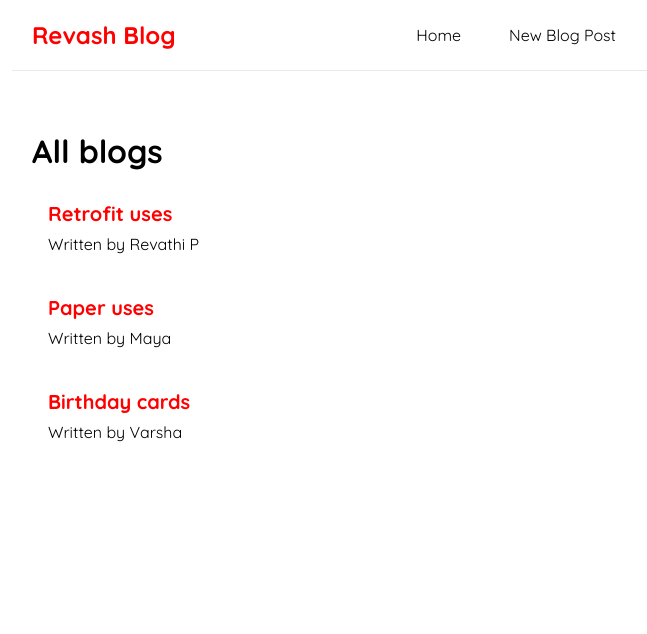
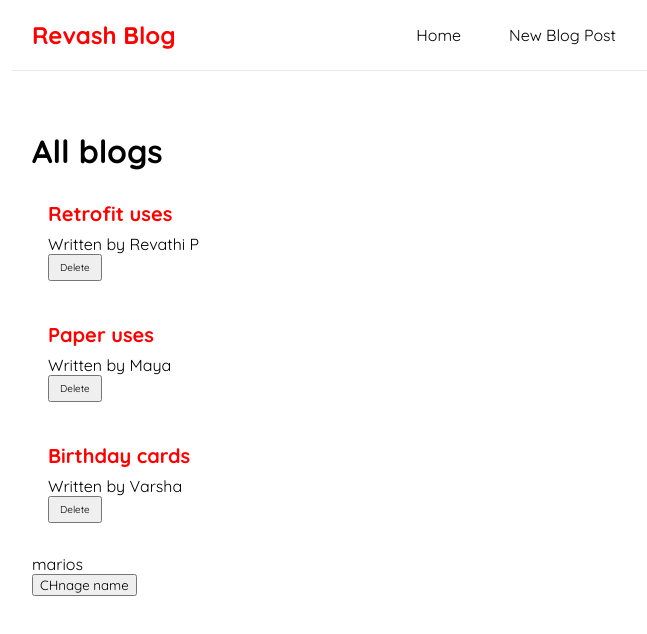
Before and after one commit to revathipriyan/react-blog-app, a React (Create React App) app: page / in a window 1280 px wide. Shown: the top 634 px of the page, without its empty margins (308-955 px from the left). Built offline with nearby package versions, Linux system fonts and the light colour scheme.

Commit message:
UseEffect added for blog and delete mechanism added for each blog

```diff
--- a/src/BlogList.js
+++ b/src/BlogList.js
@@ -1,6 +1,5 @@
-const BlogList = ({blogs, title}) => {
-    // const blogs = props.blogs
-    // const title = props.title
+const BlogList = ({blogs, title,handleDeleteItem}) => {
+
     return (
         <div className="blog-list">
             <h1>{title}</h1>
@@ -8,7 +7,9 @@
             <div className="blog-preview" key={blog.id}>
                 <h2>{blog.title}</h2>
                 <p>Written by {blog.author}</p>
+                <button className="btn-delete" onClick={() => handleDeleteItem(blog.id)}>Delete</button>
             </div>
+
           ))}
         </div>
      );
--- a/src/Home.js
+++ b/src/Home.js
@@ -1,17 +1,30 @@
-import { useState } from "react";
+import { useEffect, useState } from "react";
 import BlogList from './BlogList';
 
 const Home = () => {
-    const [blogs] = useState([
+    const [blogs,setBlogs] = useState([
         {title:'Retrofit uses', body:'lorem psodjkf..',author: 'Revathi P',id :1},
         {title:'Paper uses', body:'sdsd lorem psodjkf..',author: 'Maya',id :2},
         {title:'Birthday cards', body:'hello lorem psodjkf..',author: 'Varsha',id :3},
 
-    ])
+    ]);
+
+    const [name, setName] = useState("marios");
+
+    const handleDeleteItem = (id) => {
+        const newBlogs = blogs.filter(blog => blog.id !== id);
+        setBlogs(newBlogs);
+    }
+
+    useEffect(()=> {
+        console.log("use effect ran")
+    },[name]);
 
     return (
         <div className="home">
-         <BlogList blogs={blogs} title="All blogs"></BlogList>
+         <BlogList blogs={blogs} title="All blogs" handleDeleteItem={handleDeleteItem}></BlogList>
+          <p>{name }</p>
+          <button onClick={()=> setName("DUa")} className="chnage-name">CHnage name</button>
         </div>
      );
 }
--- a/src/index.css
+++ b/src/index.css
@@ -58,3 +58,9 @@
   color: red;
   margin-bottom: 8px;
 }
+
+.btn-delete
+{
+  padding: 5px 10px;
+  font-size: 10px;
+}
```
